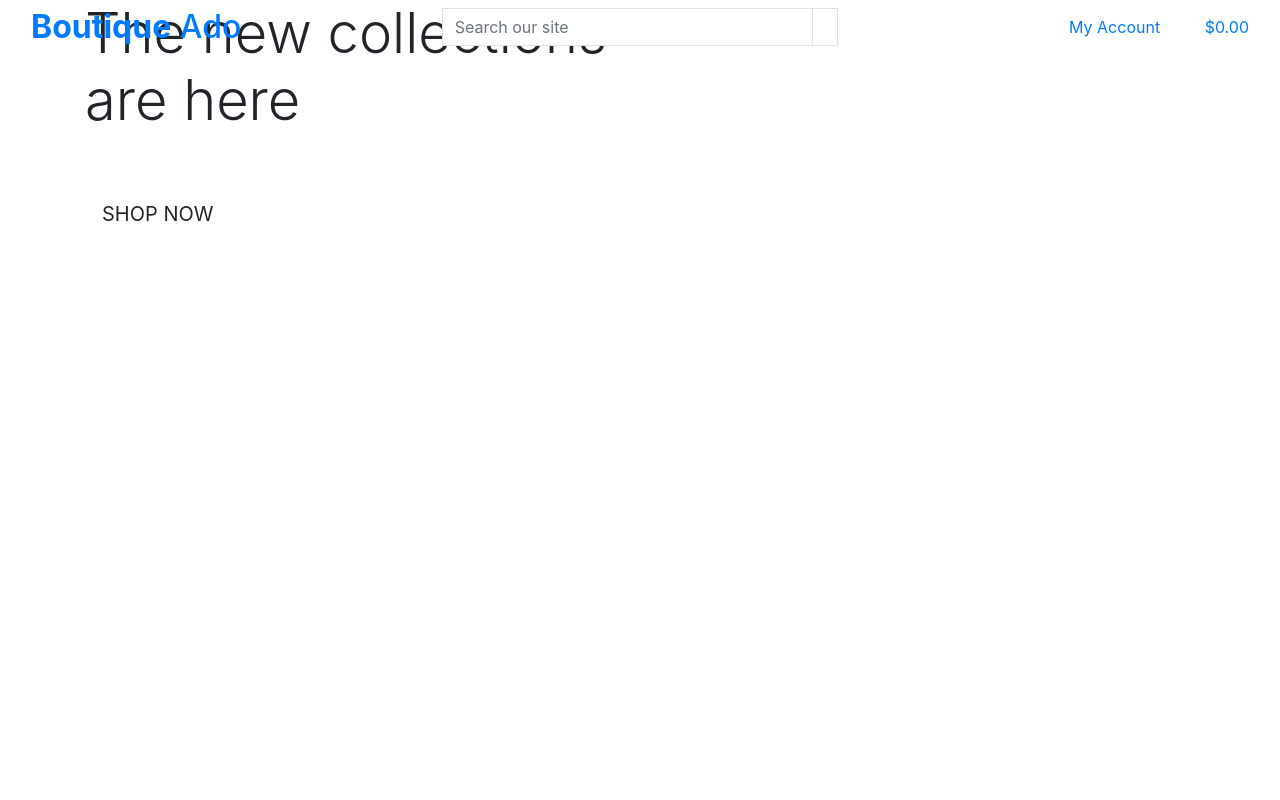
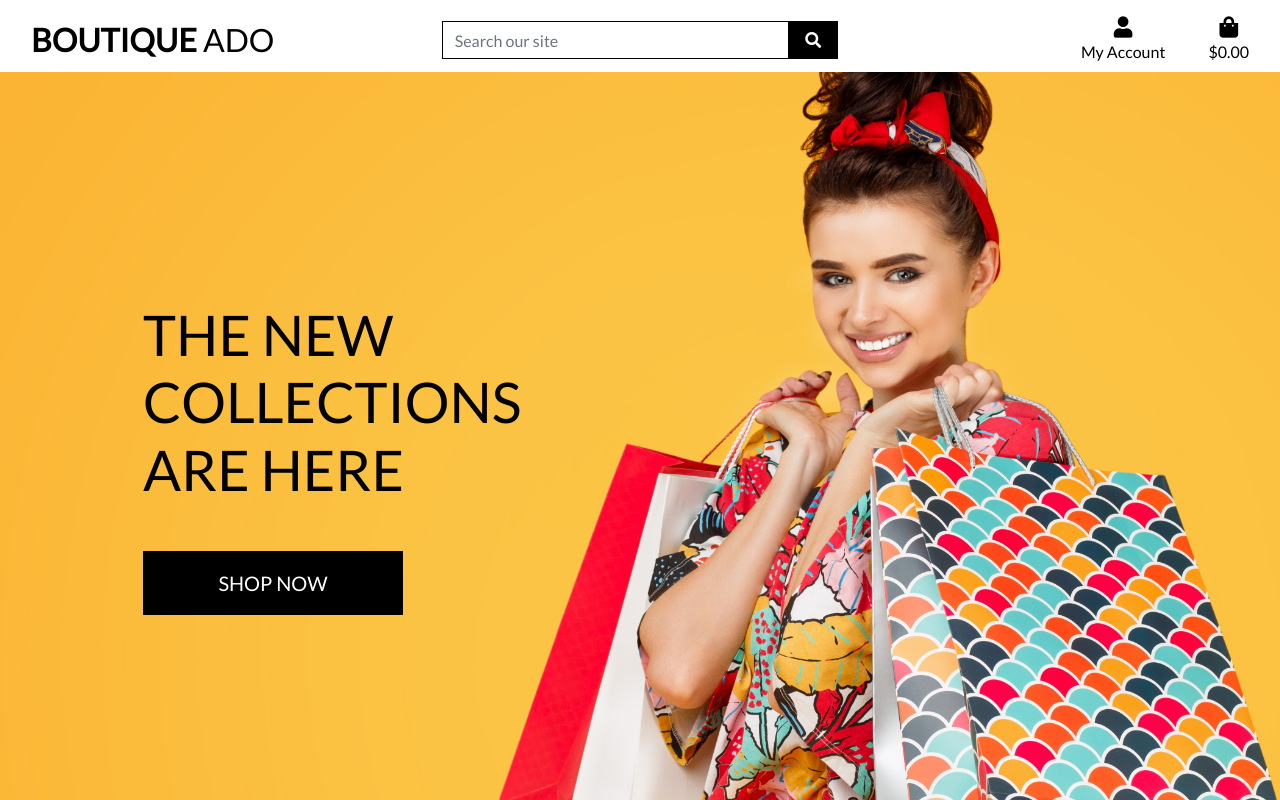
Before and after one commit to Conal84/boutique_ado, a Django app: page / in a window 1280 px wide. Run offline with Django 3.2, Linux system fonts and the light colour scheme; some libraries are stand-ins or nearby versions.

Commit message:
Added static and media files

```diff
--- a/boutique_ado/settings.py
+++ b/boutique_ado/settings.py
@@ -147,3 +147,7 @@ USE_TZ = True
 # https://docs.djangoproject.com/en/3.1/howto/static-files/
 
 STATIC_URL = '/static/'
+STATICFILES_DIRS = (os.path.join(BASE_DIR, 'static'),)
+
+MEDIA_URL = '/media/'
+MEDIA_ROOT = os.path.join(BASE_DIR, 'media')
--- a/boutique_ado/urls.py
+++ b/boutique_ado/urls.py
@@ -15,9 +15,11 @@ Including another URLconf
 """
 from django.contrib import admin
 from django.urls import include, path
+from django.conf import settings
+from django.conf.urls.static import static
 
 urlpatterns = [
     path('admin/', admin.site.urls),
     path('accounts/', include('allauth.urls')),
     path('', include('home.urls')),
-]
+] + static(settings.MEDIA_URL, document_root=settings.MEDIA_ROOT)
--- /dev/null
+++ b/static/css/base.css
@@ -0,0 +1,83 @@
+@import url('https://fonts.googleapis.com/css2?family=Lato&display=swap');
+
+html {
+    height: 100%;
+}
+
+body {
+    background: url('/media/homepage_background_cropped.jpg') no-repeat center center fixed;
+    background-size: cover;
+    height: calc(100vh - 164px);
+    color: #555;
+    font-family: 'Lato';
+}
+
+/* from Bulma */
+.icon {
+    align-items: center;
+    display: inline-flex;
+    justify-content: center;
+    height: 1.5rem;
+    width: 1.5rem;
+}
+
+.logo-font {
+    text-transform: uppercase;
+}
+
+.main-logo-link {
+    width: fit-content;
+}
+
+.shop-now-button {
+    background: black;
+    color: white;
+    min-width: 260px;
+}
+
+.btn-black {
+    background: black;
+    color: white;
+}
+
+.shop-now-button:hover,
+.shop-now-button:active,
+.shop-now-button:focus,
+.btn-black:hover,
+.btn-black:active,
+.btn-black:focus {
+    background: #222;
+    color: white;
+}
+
+.text-black {
+    color: #000 !important;
+}
+
+.border-black {
+    border: 1px solid black !important;
+}
+
+/* -------------------------------- Media Queries */
+
+/* Slightly larger container on xl screens */
+@media (min-width: 1200px) {
+  .container {
+    max-width: 80%;
+  }
+}
+
+/* fixed top navbar only on medium and up */
+@media (min-width: 992px) {
+    .fixed-top-desktop-only {
+        position: fixed;
+        top: 0;
+        right: 0;
+        left: 0;
+        z-index: 1030;
+    }
+
+    .header-container {
+        padding-top: 164px;
+    }
+}
--- a/templates/base.html
+++ b/templates/base.html
@@ -17,6 +17,8 @@
 	{% block corecss %}
 	<link rel="stylesheet" href="https://stackpath.bootstrapcdn.com/bootstrap/4.5.2/css/bootstrap.min.css"
 		integrity="sha384-JcKb8q3iqJ61gNV9KGb8thSsNjpSL0n8PARn9HuZOnIxN0hoP+VmmDGMN5t9UJ0Z" crossorigin="anonymous">
+	<link rel="stylesheet" href="https://cdnjs.cloudflare.com/ajax/libs/font-awesome/5.14.0/css/all.min.css" />
+	<link rel="stylesheet" href="{% static 'css/base.css' %}">
 	{% endblock %}
 
 	{% block extra_css %}
@@ -42,7 +44,7 @@
 
 <body>
 	<header class="container-fluid fixed-top">
-		<div class="row">
+		<div id="topnav" class="row bg-white pt-lg-2 d-none d-lg-flex">
 			<div class="col-12 col-lg-4 my-auto py-1 py-lg-0 text-center text-lg-left">
 				<a href="{% url 'home' %}" class="nav-link main-logo-link">
 					<h2 class="logo-font text-black my-0"><strong>Boutique</strong> Ado</h2>
```
Also changed, not shown: media/homepage_background_cropped.jpg (added). Lines whose indentation alone changed are shown as unchanged.
